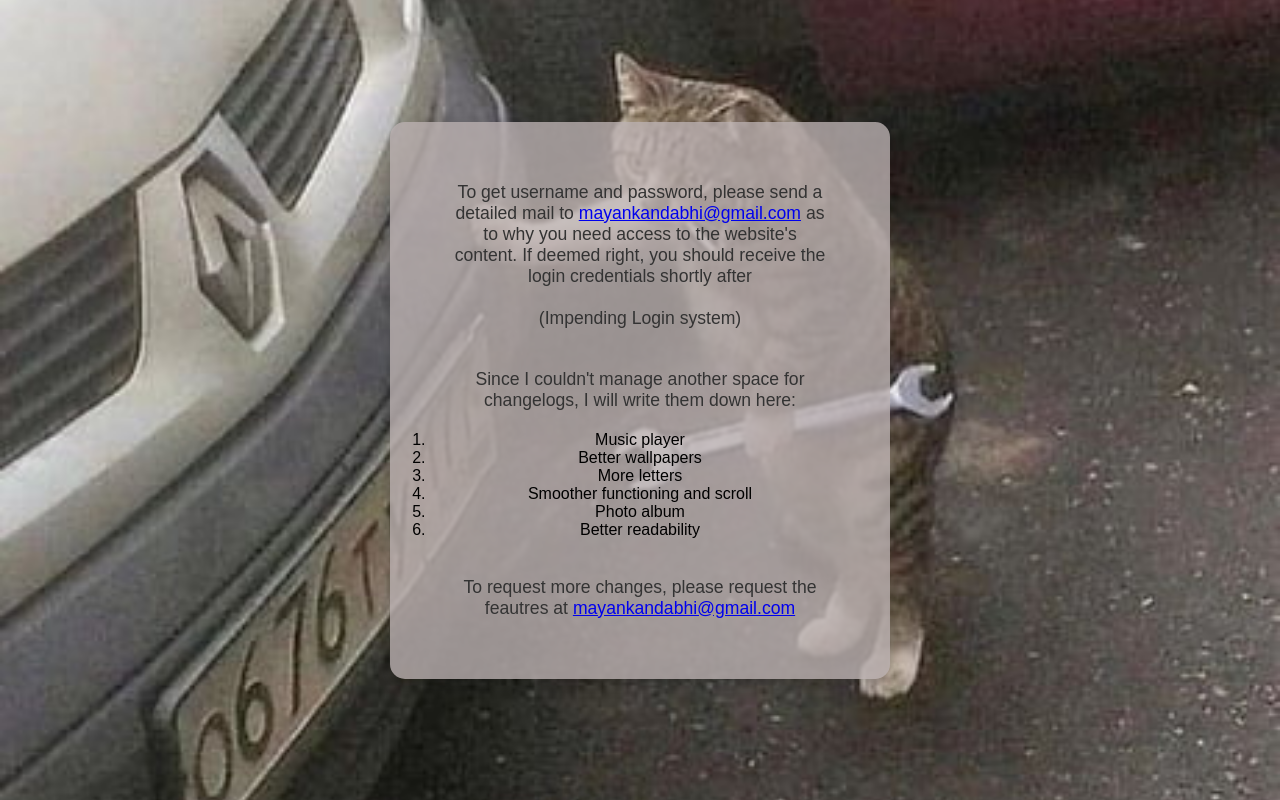
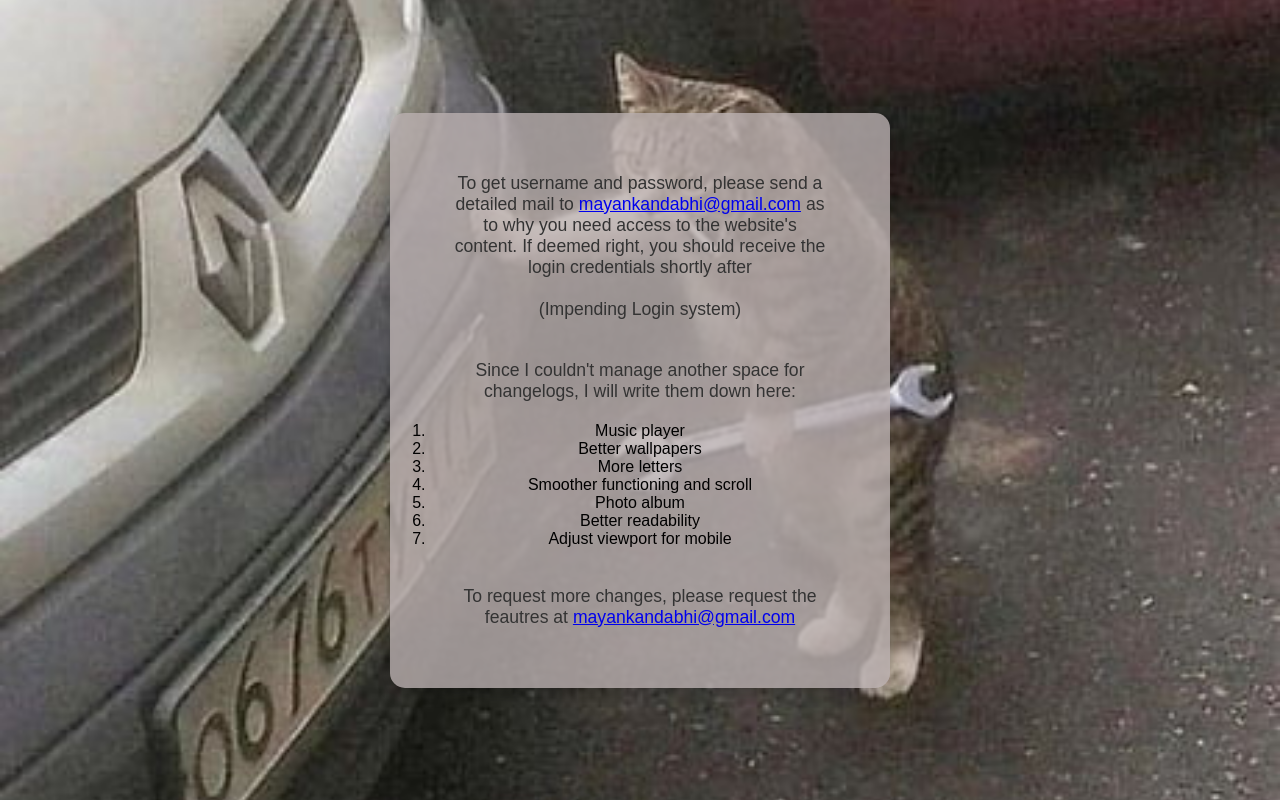
Before and after one commit to ungabunga117/keya-s-den, a plain HTML site: page forget.html in a window 1280 px wide. Drawn offline with Linux system fonts and the light colour scheme.

Commit message:
Update forget.html

```diff
--- a/forget.html
+++ b/forget.html
@@ -46,6 +46,7 @@
             <li>Smoother functioning and scroll</li>
             <li>Photo album</li>
             <li>Better readability</li>
+            <li>Adjust viewport for mobile </li>
         </ol>
         <br>
         <p>To request more changes, please request the feautres at <a href="mailto:mayankandabhi@gmail.com">mayankandabhi@gmail.com</a></p>
```
